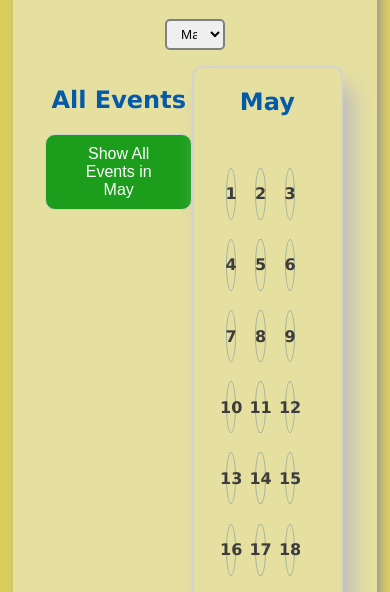
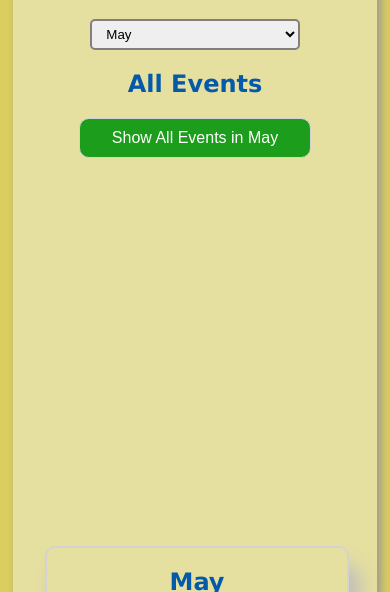
Before and after one commit to Abhi3693/event_app, a React app: page / in a window 390 px wide. Shown: the part 196-788 px from the top of the page. Built offline with nearby package versions, Linux system fonts and the light colour scheme.

Commit message:
Added change in media query

```diff
--- a/src/component/App.js
+++ b/src/component/App.js
@@ -81,7 +81,7 @@ function App() {
         <option value='10'>November</option>
         <option value='11'>December</option>
       </select>
-      <div className='flex'>
+      <div className='flex event-holder'>
         <div className='list-holder'>
           <h2 className='list-heading'>All Events</h2>
           <button
--- a/src/stylesheet/style.scss
+++ b/src/stylesheet/style.scss
@@ -115,3 +115,27 @@ li {
 .pointer {
   cursor: pointer;
 }
+
+@media only screen and (max-width: 600px) {
+  .event-holder {
+    display: block;
+  }
+  .calender-holder {
+    margin-top: 2rem;
+    width: 100%;
+  }
+  .list-holder {
+    width: 100%;
+  }
+  .calender {
+    width: 70%;
+  }
+  .event-input {
+    width: 80%;
+  }
+  .dateNum {
+    font-weight: 600;
+    font-size: 0.8rem;
+    height: 30px;
+  }
+}
```
